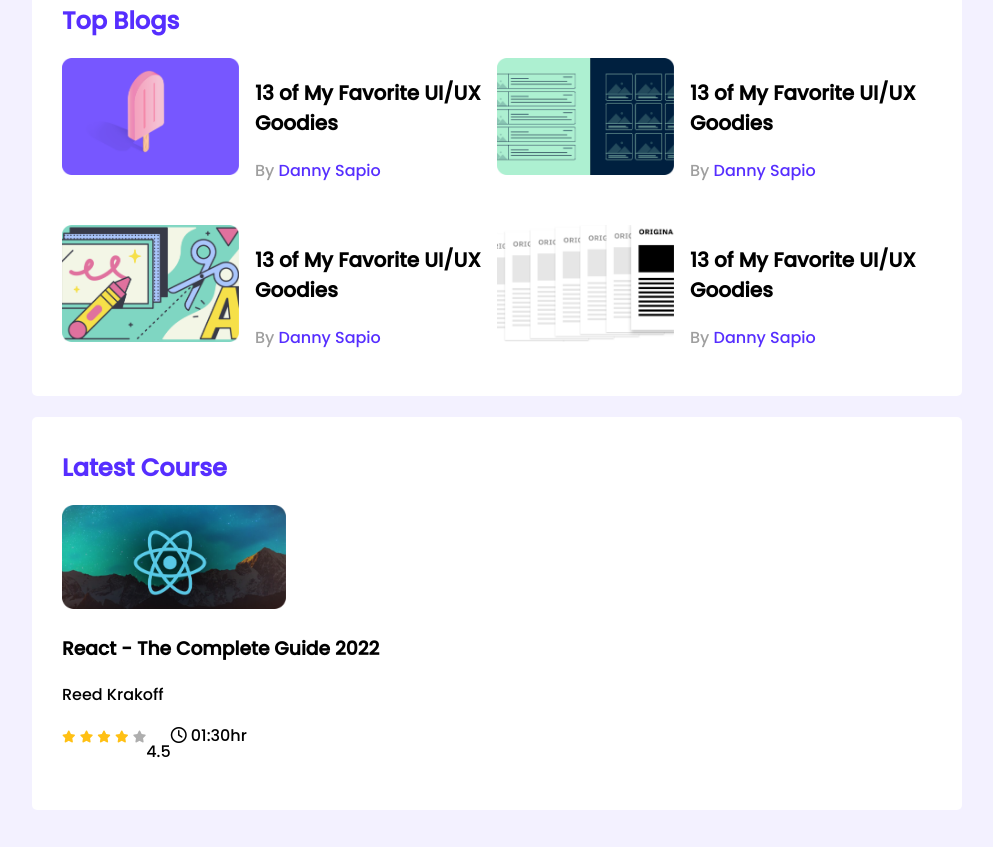
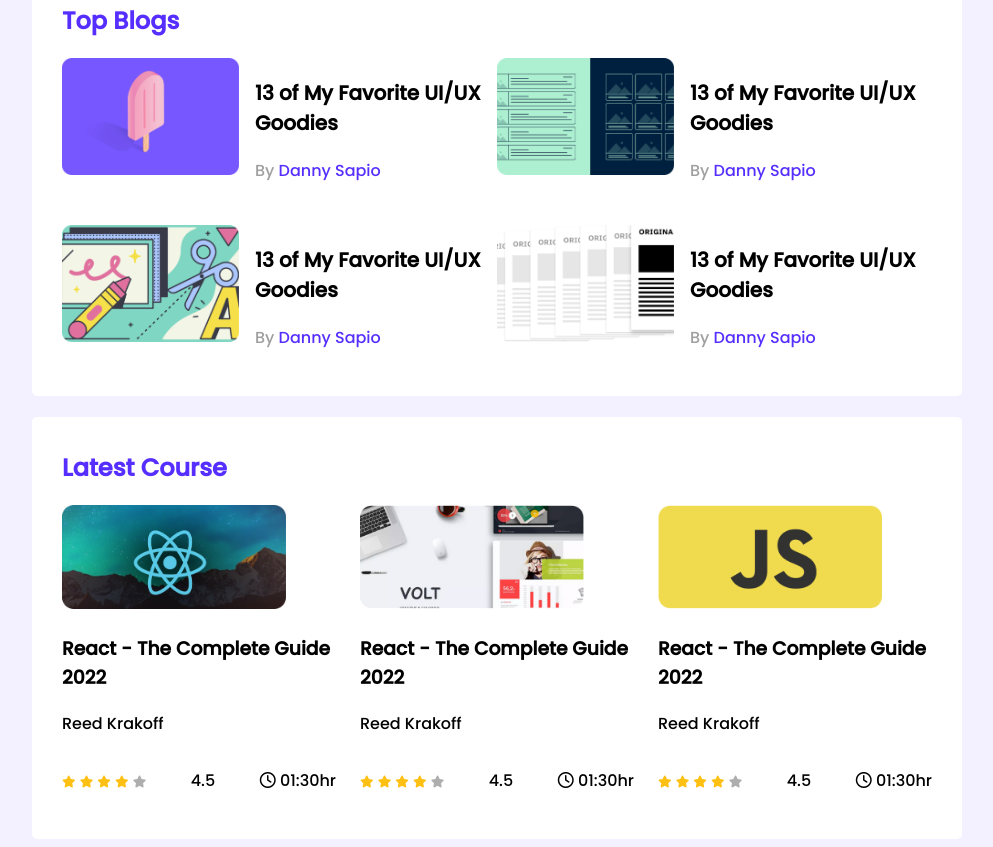
Before and after one commit to BushraAkterMimno/leader-board-css3, a plain HTML site: page index.html in a window 1280 px wide. Shown: the part 355-1202 px from the top of the page, without its empty margins (143-1136 px from the left). Before the commit the page ends 1173 px from the top, so only its background shows below. Drawn offline with Linux system fonts and the light colour scheme.

Commit message:
new added

```diff
--- a/index.html
+++ b/index.html
@@ -97,6 +97,52 @@
                         </div>
                     </div>
                 </div>
+                <div class="course">
+                    <div class="course-banner">
+                        <img src="images/courses/course-2.png" alt="">
+                    </div>
+                    <div class="course-detail">
+                        <h3 class="course-title">React - The Complete Guide 2022</h3>
+                        <p class="course-author">Reed Krakoff</p>
+                        <div class="course-info">
+                            <div>
+                                <i class="fas fa-star filled"></i>
+                                <i class="fas fa-star filled"></i>
+                                <i class="fas fa-star filled"></i>
+                                <i class="fas fa-star filled"></i>
+                                <i class="fas fa-star empty"></i>
+                            </div>
+                            <p>4.5</p>
+                            <div class="course-duration">
+                                <i class="fa-regular fa-clock"></i>
+                                01:30hr
+                            </div>
+                        </div>
+                    </div>
+                </div>
+                <div class="course">
+                    <div class="course-banner">
+                        <img src="images/courses/course-3.png" alt="">
+                    </div>
+                    <div class="course-detail">
+                        <h3 class="course-title">React - The Complete Guide 2022</h3>
+                        <p class="course-author">Reed Krakoff</p>
+                        <div class="course-info">
+                            <div>
+                                <i class="fas fa-star filled"></i>
+                                <i class="fas fa-star filled"></i>
+                                <i class="fas fa-star filled"></i>
+                                <i class="fas fa-star filled"></i>
+                                <i class="fas fa-star empty"></i>
+                            </div>
+                            <p>4.5</p>
+                            <div class="course-duration">
+                                <i class="fa-regular fa-clock"></i>
+                                01:30hr
+                            </div>
+                        </div>
+                    </div>
+                </div>
             </div>
         </section>
     </main>
--- a/styles/style.css
+++ b/styles/style.css
@@ -82,12 +82,19 @@
 }
 
 /* courses style */
+.courses{
+    display: grid;
+    grid-template-columns: repeat(3, 1fr);
+    grid-column-gap: 24px;
+}
 .course .course-banner img{
     width: 224px;
     height: 104px;
 }
 .course-info{
     display: flex;
+    align-items: center;
+    justify-content: space-between;
 }
 .fa-star{
     font-size: 12px;
```
